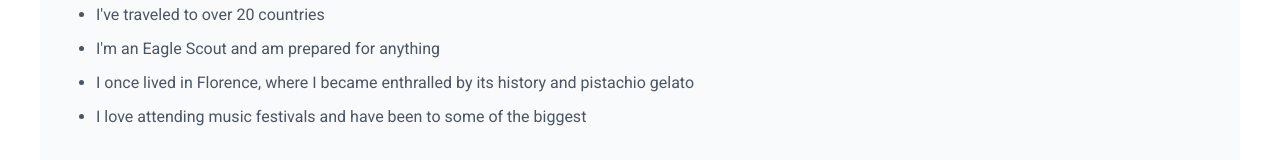
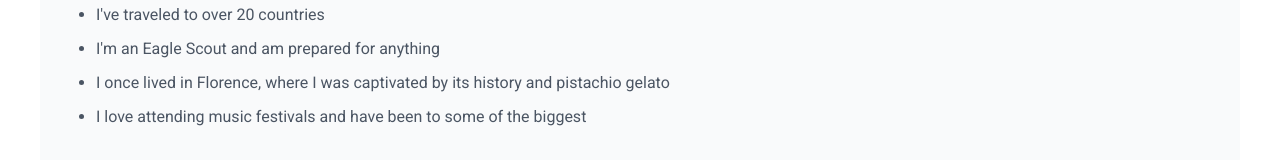
Before and after one commit to alecabdul/personal-website, a Next.js app: page / in a window 1280 px wide. Shown: the part 2337-2497 px from the top of the page. Built offline with nearby package versions, Linux system fonts and the light colour scheme; a web font is replaced by a local one.

Commit message:
Update page.tsx

```diff
--- a/app/page.tsx
+++ b/app/page.tsx
@@ -244,7 +244,7 @@ export default function Page() {
             <li>I'm a native Spanish speaker</li>
             <li>I've traveled to over 20 countries</li>
             <li>I'm an Eagle Scout and am prepared for anything</li>
-            <li>I once lived in Florence, where I became enthralled by its history and pistachio gelato</li>
+            <li>I once lived in Florence, where I was captivated by its history and pistachio gelato</li>
             <li>I love attending music festivals and have been to some of the biggest</li>
           </ul>
         </section>
```
